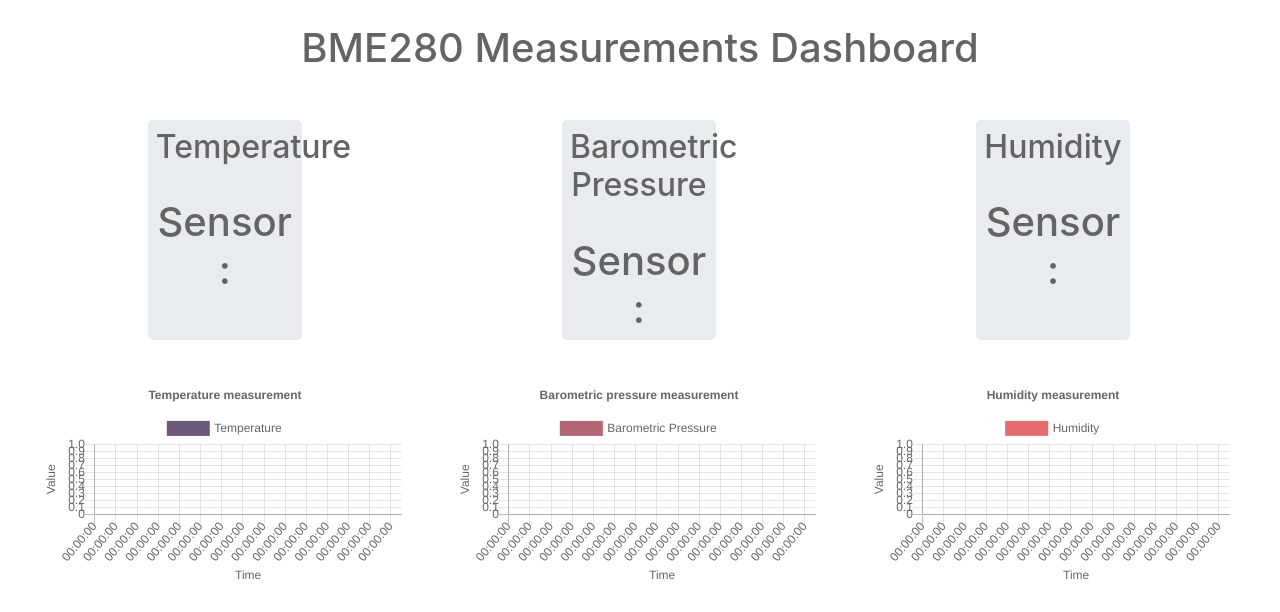
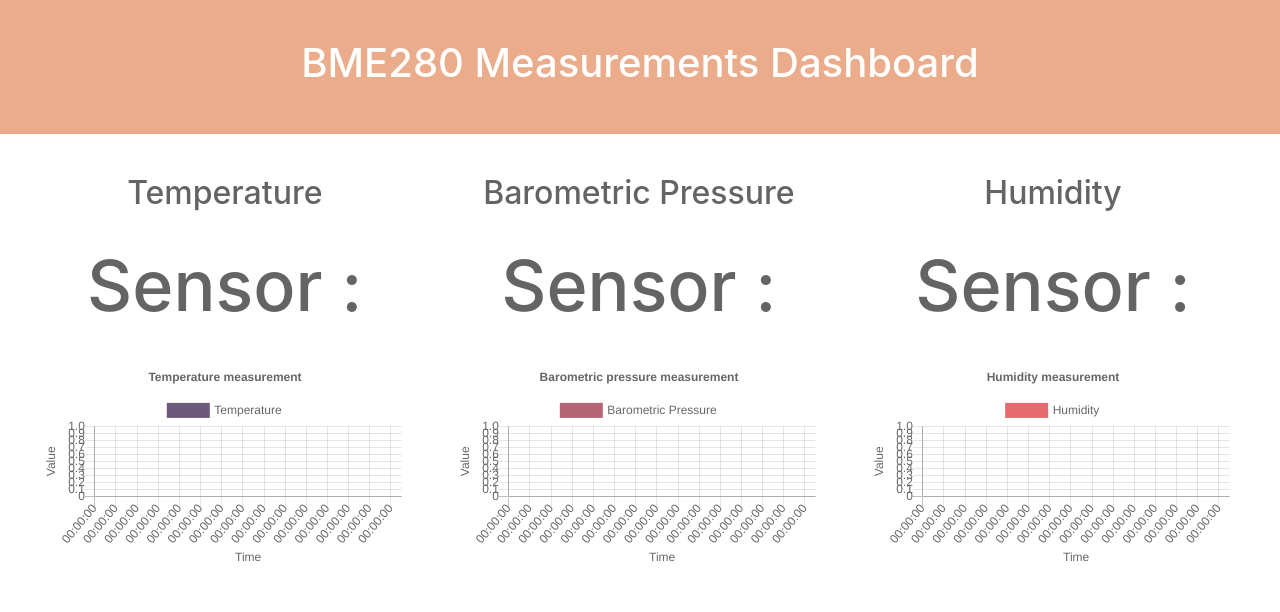
Before and after one commit to tuuznik/BME280_dashboard, a Flask app: page / in a window 1280 px wide. Shown: the top 612 px of the page. Run offline with Flask 2, Linux system fonts and the light colour scheme; data that the repository does not hold is empty; some libraries are stand-ins or nearby versions.

Commit message:
Modify dashboard appaerance

```diff
--- a/templates/index.html
+++ b/templates/index.html
@@ -13,130 +13,37 @@
           crossorigin="anonymous" referrerpolicy="no-referrer"/>
 </head>
 <body>
-<div style="position:relative; text-align:center;color:rgb(100, 100, 100);">
+<div style="position:relative; text-align:center;color:rgb(255, 255, 255); border: 15px solid rgb(234, 172, 139); background-color: rgb(234, 172, 139);">
     <!-- font-family: Arial, Helvetica, sans-serif -->
-    <br><h1>BME280 Measurements Dashboard</h1>
+    <br><h1>BME280 Measurements Dashboard</h1><br>
 </div>
 
 
-<div style="display:inline-block; position:relative; text-align:center;color:rgb(100, 100, 100); height: 10vh; width: 32vw;padding-left: 40px; padding-top: 40px;">
-    <!-- <h3>Temperature</h3> -->
-    <div class="container-fluid">
+<div style="display:inline-block; position:relative; color:rgb(100, 100, 100); text-align:center; height: 10vh; width: 32vw;padding-left: 40px; padding-top: 40px;">
 
-        <div class="row">
+    <h2 >Temperature</h2><br>
+    <h1 class="sensor1" style="font-size: 70px;">Sensor :</h1>
+    <br>
 
-            <div class="col-5 jumbotron p-2 mx-1">
-                <h2>Temperature</h2><br>
-                <h1 class="sensor1">Sensor :</h1>
-            </div>
-            <br>
-
-        </div>
-    </div>
-
-    <style>
-
-        .jumbotron{
-            widows: 150px;
-            height: 220px;
-            justify-content: center;
-        }
-
-        .row{
-            justify-content: center;
-        }
-
-    </style>
-
-    <div class="container-fluid">
-        <!-- Example row of columns -->
-        <div class="row">
-            <div class="container-fluid" id="data-temperature">
-
-            </div>
-        </div>
-    </div>
 </div>
 
+<div style="display:inline-block; position:relative; color:rgb(100, 100, 100); text-align:center; height: 10vh; width: 32vw;padding-left: 40px; padding-top: 40px;">
 
-<div style="display:inline-block; position:relative; text-align:center;color:rgb(100, 100, 100); height: 10vh; width: 32vw;padding-left: 40px; padding-top: 40px;">
-    <!-- <h3>Temperature</h3> -->
-    <div class="container-fluid">
+    <h2>Barometric Pressure</h2><br>
+    <h1 class="sensor2" style="font-size: 70px;">Sensor :</h1>
 
-        <div class="row">
+    <br>
 
-            <div class="col-5 jumbotron p-2 mx-1">
-                <h2>Barometric Pressure</h2><br>
-                <h1 class="sensor2">Sensor :</h1>
-            </div>
-            <br>
-
-        </div>
-    </div>
-
-    <style>
-
-        .jumbotron{
-            widows: 150px;
-            height: 220px;
-            justify-content: center;
-        }
-
-        .row{
-            justify-content: center;
-        }
-
-    </style>
-
-    <div class="container-fluid">
-        <!-- Example row of columns -->
-        <div class="row">
-            <div class="container-fluid" id="data-temperature">
-
-            </div>
-        </div>
-    </div>
 </div>
 
-<div style="display:inline-block; position:relative; text-align:center;color:rgb(100, 100, 100); height: 10vh; width: 32vw;padding-left: 40px; padding-top: 40px;">
-    <!-- <h3>Temperature</h3> -->
-    <div class="container-fluid">
+<div style="display:inline-block; position:relative; color:rgb(100, 100, 100); text-align:center; height: 10vh; width: 32vw;padding-left: 40px; padding-top: 40px;">
 
-        <div class="row">
+    <h2>Humidity</h2><br>
+    <h1 class="sensor3" style="font-size: 70px;">Sensor :</h1>
 
-            <div class="col-5 jumbotron p-2 mx-1">
-                <h2>Humidity</h2><br>
-                <h1 class="sensor3">Sensor :</h1>
-            </div>
-            <br>
+    <br>
 
-        </div>
-    </div>
-
-    <style>
-
-        .jumbotron{
-            widows: 300px;
-            height: 220px;
-            justify-content: center;
-        }
-
-        .row{
-            justify-content: center;
-        }
-
-    </style>
-
-    <div class="container-fluid">
-        <!-- Example row of columns -->
-        <div class="row">
-            <div class="container-fluid" id="data-temperature">
-
-            </div>
-        </div>
-    </div>
 </div>
-
 
 <div>
     <div class="chart-container" style="display:inline-block; position:relative; text-align:left; height: 45vh; width: 32vw;padding-left: 40px;">
@@ -232,7 +139,7 @@
             config.data.datasets[0].data.push(data.value);
             lineChart.update();
             $(".sensor1").text("");
-            $(".sensor1").text(Math.round(data.value) );
+            $(".sensor1").text(Math.round(data.value) +" \u00B0 C");
         }
 
         // Pressure chart
@@ -302,7 +209,7 @@
             config2.data.datasets[0].data.push(data.value);
             lineChart2.update();
             $(".sensor2").text("");
-            $(".sensor2").text(Math.round(data.value) );
+            $(".sensor2").text(Math.round(data.value) + " hPa");
         }
 
         // Humidity chart
@@ -372,7 +279,7 @@
             config3.data.datasets[0].data.push(data.value);
             lineChart3.update();
             $(".sensor3").text("");
-            $(".sensor3").text(Math.round(data.value) );
+            $(".sensor3").text(Math.round(data.value) + "%  RH");
         }
     });
 </script>
```
